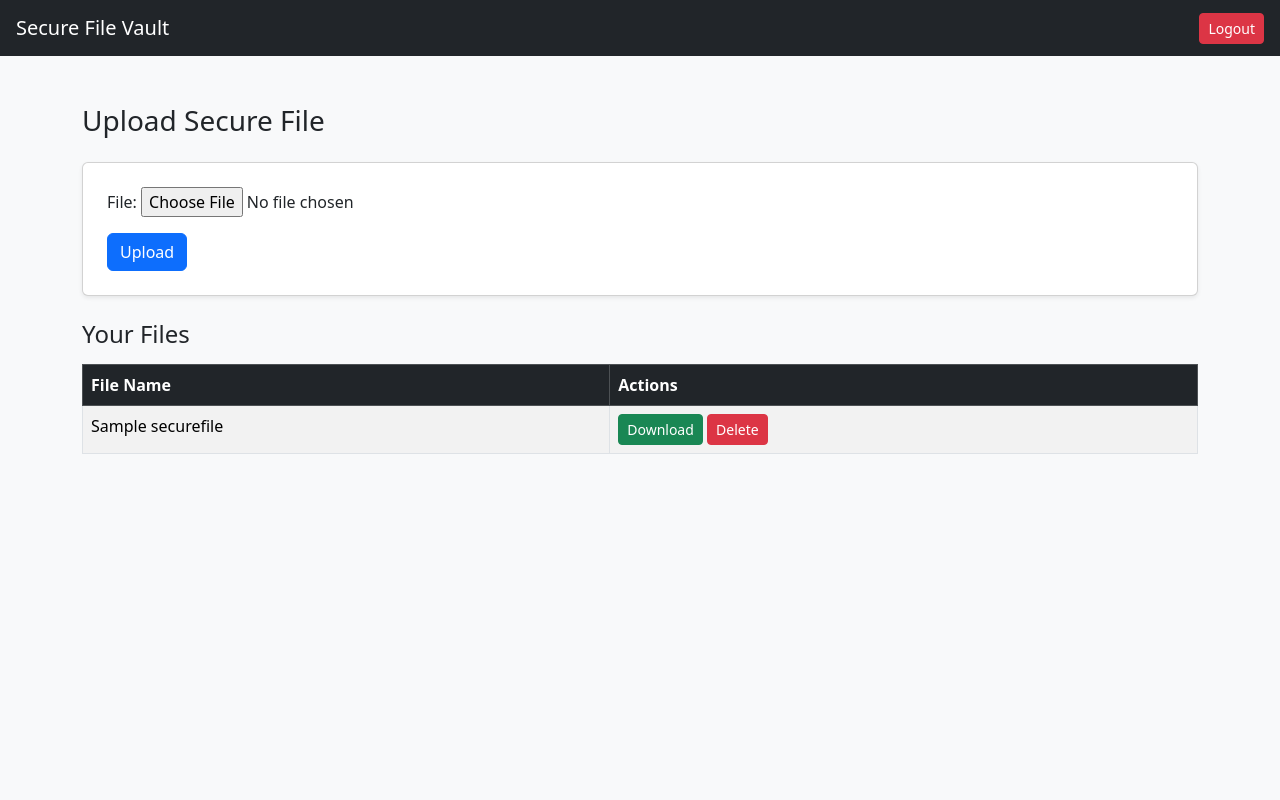
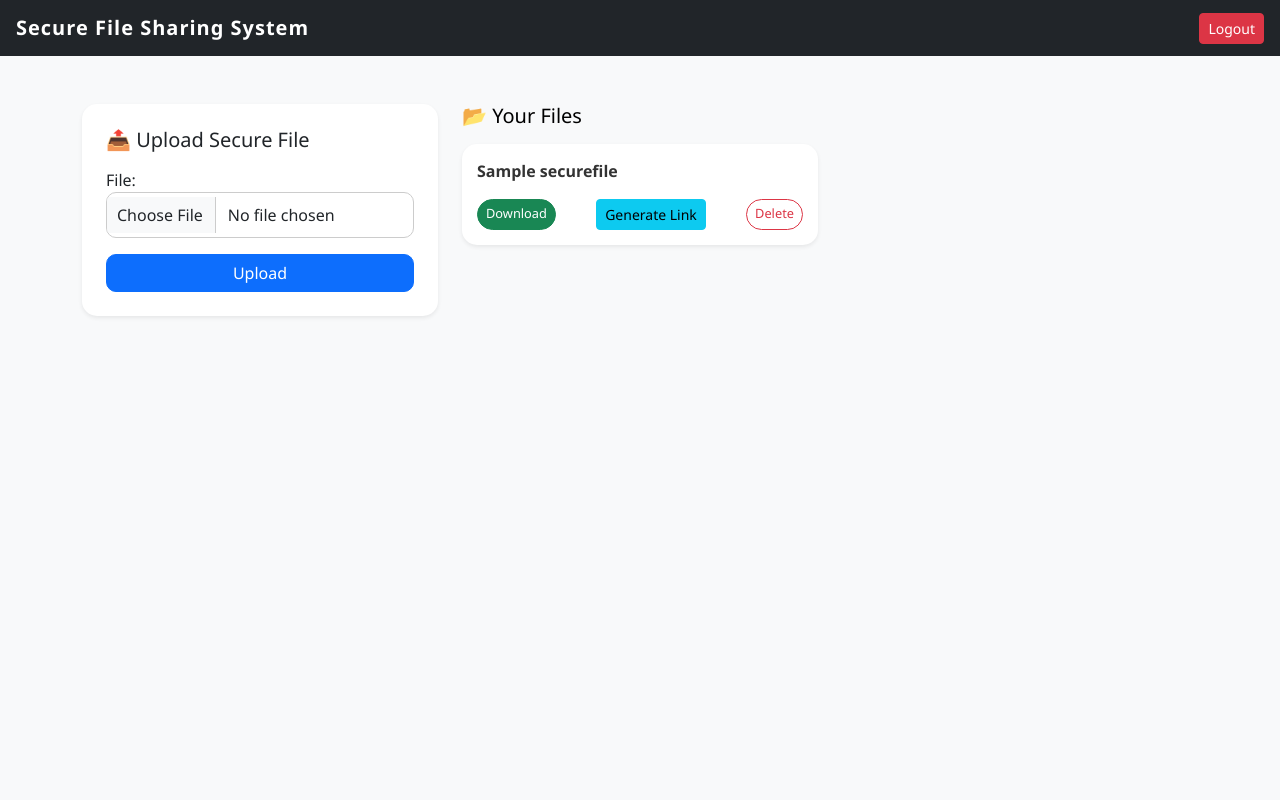
Before and after one commit to raghvendra221/secure-file-sharing-system, a Django app: page / in a window 1280 px wide. Run offline with Django 5.2, Linux system fonts and the light colour scheme; a user stored in the database is signed in; tables that the repository leaves empty hold one stand-in row (values such as "Sample post").

Commit message:
Shared token link genreted and ready to share to the viewer

```diff
--- a/files/forms.py
+++ b/files/forms.py
@@ -4,3 +4,23 @@ class FileUploadForm(forms.ModelForm):
     class Meta:
         model = SecureFile
         fields = ['file']
+
+        widgets = {
+            'file': forms.FileInput(attrs={
+                'class': 'form-control'
+            })
+        }
+
+
+class ShareTokenForm(forms.Form):
+    expiry_minutes = forms.IntegerField(
+        min_value=1,
+        label="Expiry (in minutes)",
+        widget=forms.NumberInput(attrs={'class': 'form-control'})
+    )
+
+    max_downloads = forms.IntegerField(
+        min_value=1,
+        label="Max Downloads",
+        widget=forms.NumberInput(attrs={'class': 'form-control'})
+    )
--- a/files/models.py
+++ b/files/models.py
@@ -1,3 +1,4 @@
+from datetime import timezone
 from django.db import models
 from django.conf import settings
 import uuid
@@ -19,3 +20,19 @@ class SecureFile(models.Model):
 
     def __str__(self):
         return self.original_name
+
+
+class FileShareToken(models.Model):
+    file = models.ForeignKey(SecureFile, on_delete=models.CASCADE)
+    token = models.CharField(max_length=255, unique=True)
+    expiry_time = models.DateTimeField()
+    max_downloads = models.IntegerField(default=1)
+    current_downloads = models.IntegerField(default=0)
+    is_active = models.BooleanField(default=True)
+    created_at = models.DateTimeField(auto_now_add=True)
+
+    def is_expired(self):
+        return timezone.now() > self.expiry_time
+
+    def __str__(self):
+        return f"Token for {self.file.original_name}"
--- /dev/null
+++ b/files/static/files/css/style.css
@@ -0,0 +1,92 @@
+/* ===== GLOBAL ===== */
+
+body {
+    min-height: 100vh;
+    background: #f4f6f9;
+    font-family: 'Segoe UI', sans-serif;
+    color: #333;
+}
+/* ===== NAVBAR ===== */
+
+.navbar {
+    backdrop-filter: blur(8px);
+}
+
+.navbar-brand {
+    font-weight: 600;
+    letter-spacing: 1px;
+}
+
+/* ===== LOGIN PAGE ===== */
+
+.login-wrapper {
+    min-height: 85vh;
+    display: flex;
+    justify-content: center;
+    align-items: center;
+}
+
+.glass-card {
+    background: rgba(255, 255, 255, 0.9);
+    border-radius: 15px;
+    backdrop-filter: blur(15px);
+    box-shadow: 0 10px 40px rgba(0,0,0,0.3);
+}
+
+.form-control {
+    border-radius: 10px;
+    padding: 10px;
+}
+
+.btn-primary {
+    border-radius: 10px;
+    font-weight: 500;
+}
+
+/* ===== DASHBOARD ===== */
+
+.dashboard-container {
+    margin-top: 40px;
+}
+
+.card-custom {
+    border-radius: 15px;
+    transition: 0.3s;
+    border: none;
+}
+
+.card-custom:hover {
+    transform: translateY(-5px);
+    box-shadow: 0 12px 30px rgba(0,0,0,0.2);
+}
+
+.file-card {
+    background: white;
+    border-radius: 15px;
+    padding: 15px;
+}
+
+.file-title {
+    font-weight: 600;
+}
+
+.role-badge {
+    font-size: 0.75rem;
+    padding: 5px 8px;
+}
+
+.btn-success,
+.btn-outline-danger {
+    border-radius: 20px;
+    font-size: 0.8rem;
+}
+.form-control {
+    border-radius: 10px;
+    padding: 10px;
+    border: 1px solid #ccc;
+}
+
+.form-control:focus {
+    box-shadow: 0 0 5px rgba(42,82,152,0.5);
+    border-color: #2a5298;
+}
--- a/files/templates/files/base.html
+++ b/files/templates/files/base.html
@@ -1,15 +1,21 @@
+{% load static %}
 <!DOCTYPE html>
 <html>
 <head>
-    <title>Secure File Vault</title>
+    <title>Secure File Sharing System</title>
 
-    <!-- Bootstrap CSS -->
+    <meta name="viewport" content="width=device-width, initial-scale=1">
+
+    <!-- Bootstrap -->
     <link href="https://cdn.jsdelivr.net/npm/bootstrap@5.3.2/dist/css/bootstrap.min.css" rel="stylesheet">
+
+    <!-- Custom CSS -->
+    <link rel="stylesheet" href="{% static 'files/css/style.css' %}?v=1.4"/>
 </head>
 <body class="bg-light">
 
 <nav class="navbar navbar-dark bg-dark px-3">
-    <span class="navbar-brand">Secure File Vault</span>
+    <span class="navbar-brand">Secure File Sharing System</span>
 
     {% if request.user.is_authenticated %}
     <form method="POST" action="{% url 'logout' %}">
--- a/files/templates/files/upload.html
+++ b/files/templates/files/upload.html
@@ -1,52 +1,60 @@
-{% extends "files/base.html" %}
+{% extends 'files/base.html' %}
+{% block content %}
+  <div class="dashboard-container">
+    <div class="row">
+      <!-- Upload Section -->
+      {% if request.user.role == 'admin' or request.user.role == 'uploader' %}
+        <div class="col-md-4 mb-4">
+          <div class="card card-custom p-4 shadow-sm">
+            <h5 class="mb-3">📤 Upload Secure File</h5>
 
-{% block content %}
+            <form method="POST" enctype="multipart/form-data">
+              {% csrf_token %}
 
-<h3 class="mb-4">Upload Secure File</h3>
+              <div class="mb-3">{{ form.file.label_tag }}
+                {{ form.file }}</div>
 
-{% if request.user.role == "admin" or request.user.role == "uploader" %}
+              <button class="btn btn-primary w-100">Upload</button>
+            </form>
+          </div>
+        </div>
+      {% endif %}
 
-<div class="card p-4 shadow-sm mb-4">
-    <form method="POST" enctype="multipart/form-data">
-        {% csrf_token %}
-        {{ form.as_p }}
-        <button class="btn btn-primary">Upload</button>
-    </form>
-</div>
+      <!-- File List -->
+      <div class="col-md-8">
+        <h5 class="mb-3 text-black">📂 Your Files</h5>
 
-{% else %}
-<div class="alert alert-warning">
-    You do not have permission to upload files.
-</div>
-{% endif %}
+        {% if files %}
+          <div class="row">
+            {% for file in files %}
+              <div class="col-md-6 mb-4">
+                <div class="file-card shadow-sm">
+                  <div class="file-title text-truncate">{{ file.original_name }}</div>
 
-<h4>Your Files</h4>
+                  {% comment %} <div class="d-flex justify-content-between mt-3">
+                    <a href="{% url 'download' file.id %}" class="btn btn-success btn-sm">Download</a>
 
-<table class="table table-bordered table-striped mt-3">
-    <thead class="table-dark">
-        <tr>
-            <th>File Name</th>
-            <th>Actions</th>
-        </tr>
-    </thead>
-    <tbody>
-    {% for file in files %}
-        <tr>
-            <td>{{ file.original_name }}</td>
-            <td>
-                <a href="{% url 'download' file.id %}" class="btn btn-success btn-sm">Download</a>
+                    {% if request.user.role == 'admin' or file.owner == request.user %}
+                      <a href="{% url 'delete' file.id %}" class="btn btn-outline-danger btn-sm">Delete</a>
+                    {% endif %}
+                  </div> {% endcomment %}
+                  <div class="d-flex justify-content-between mt-3">
+                    <a href="{% url 'download' file.id %}" class="btn btn-success btn-sm">Download</a>
 
-                {% if request.user.role == "admin" or file.owner == request.user %}
-                    <a href="{% url 'delete' file.id %}" class="btn btn-danger btn-sm">Delete</a>
-                {% endif %}
-            </td>
-        </tr>
-    {% empty %}
-        <tr>
-            <td colspan="2">No files uploaded.</td>
-        </tr>
-    {% endfor %}
-    </tbody>
-</table>
+                    {% if request.user.role == 'admin' or file.owner == request.user %}
+                      <a href="{% url 'generate_token' file.id %}" class="btn btn-info btn-sm">Generate Link</a>
 
+                      <a href="{% url 'delete' file.id %}" class="btn btn-outline-danger btn-sm">Delete</a>
+                    {% endif %}
+                  </div>
+                </div>
+              </div>
+            {% endfor %}
+          </div>
+        {% else %}
+          <div class="alert alert-light">No files uploaded yet.</div>
+        {% endif %}
+      </div>
+    </div>
+  </div>
 {% endblock %}
--- a/files/urls.py
+++ b/files/urls.py
@@ -5,4 +5,6 @@ urlpatterns = [
     path('', views.home, name='home'),
     path('download/<uuid:file_id>/', views.download_file, name='download'),
     path("delete/<uuid:file_id>/", views.delete_file, name="delete"),
+    path("share/generate/<uuid:file_id>/", views.generate_share_token, name="generate_token"),
+    path("share/<str:token>/", views.token_download, name="token_download"),
 ]
--- a/files/views.py
+++ b/files/views.py
@@ -1,12 +1,15 @@
 from django.shortcuts import render,redirect
 from .utils import encrypt_with_key, decrypt_with_key, generate_file_key
-from .permissions import can_download, can_upload, can_delete
-from .forms import FileUploadForm
+from .permissions import can_download, can_generate_token, can_upload, can_delete
+from .forms import FileUploadForm, ShareTokenForm
 from django.contrib.auth.decorators import login_required
 from django.http import HttpResponse, HttpResponseForbidden
 from django.conf import settings
 from django.shortcuts import get_object_or_404
-from .models import SecureFile
+from .models import FileShareToken, SecureFile
+from datetime import timedelta
+import secrets
+from django.utils import timezone
 
 
 @login_required
@@ -86,3 +89,76 @@ def delete_file(request, file_id):
 
     secure_file.delete()
     return redirect("home")
+
+
+@login_required
+def generate_share_token(request, file_id):
+    secure_file = get_object_or_404(SecureFile, id=file_id)
+
+    if not can_generate_token(request.user, secure_file):
+        return HttpResponseForbidden("Not allowed.")
+
+    if request.method == "POST":
+        form = ShareTokenForm(request.POST)
+        if form.is_valid():
+            expiry_minutes = form.cleaned_data['expiry_minutes']
+            max_downloads = form.cleaned_data['max_downloads']
+
+            token_string = secrets.token_urlsafe(32)
+
+            expiry_time = timezone.now() + timedelta(minutes=expiry_minutes)
+
+            FileShareToken.objects.create(
+                file=secure_file,
+                token=token_string,
+                expiry_time=expiry_time,
+                max_downloads=max_downloads
+            )
+
+            share_link = request.build_absolute_uri(
+                f"/share/{token_string}/"
+            )
+
+            return render(request, "files/share_success.html", {
+                "share_link": share_link
+            })
+
+    else:
+        form = ShareTokenForm()
+
+    return render(request, "files/generate_token.html", {
+        "form": form,
+        "file": secure_file
+    })
+
+@login_required
+def token_download(request, token):
+
+    if request.user.role != "viewer":
+        return HttpResponseForbidden("Only viewers can access shared files.")
+
+    share_token = get_object_or_404(FileShareToken, token=token)
+
+    if not share_token.is_active:
+        return HttpResponse("Token inactive.")
+
+    if share_token.is_expired():
+        share_token.is_active = False
+        share_token.save()
+        return HttpResponse("Token expired.")
+
+    if share_token.current_downloads >= share_token.max_downloads:
+        share_token.is_active = False
+        share_token.save()
+        return HttpResponse("Download limit reached.")
+
+    # Increase download counter
+    share_token.current_downloads += 1
+    share_token.save()
+
+    secure_file = share_token.file
+
+    # Reuse your existing decryption logic here
+    # (call your decrypt function and return file)
+
+    return download_file(request, secure_file.id)
```
Also changed, not shown: accounts/forms.py (+15 -1 lines), files/templates/files/generate_token.html (added, +12 -0 lines), files/templates/files/login.html (+20 -11 lines), files/templates/files/share_success.html (added, +12 -0 lines), files/migrations/0003_filesharetoken.py (added), files/templates/files/style.css (deleted).
